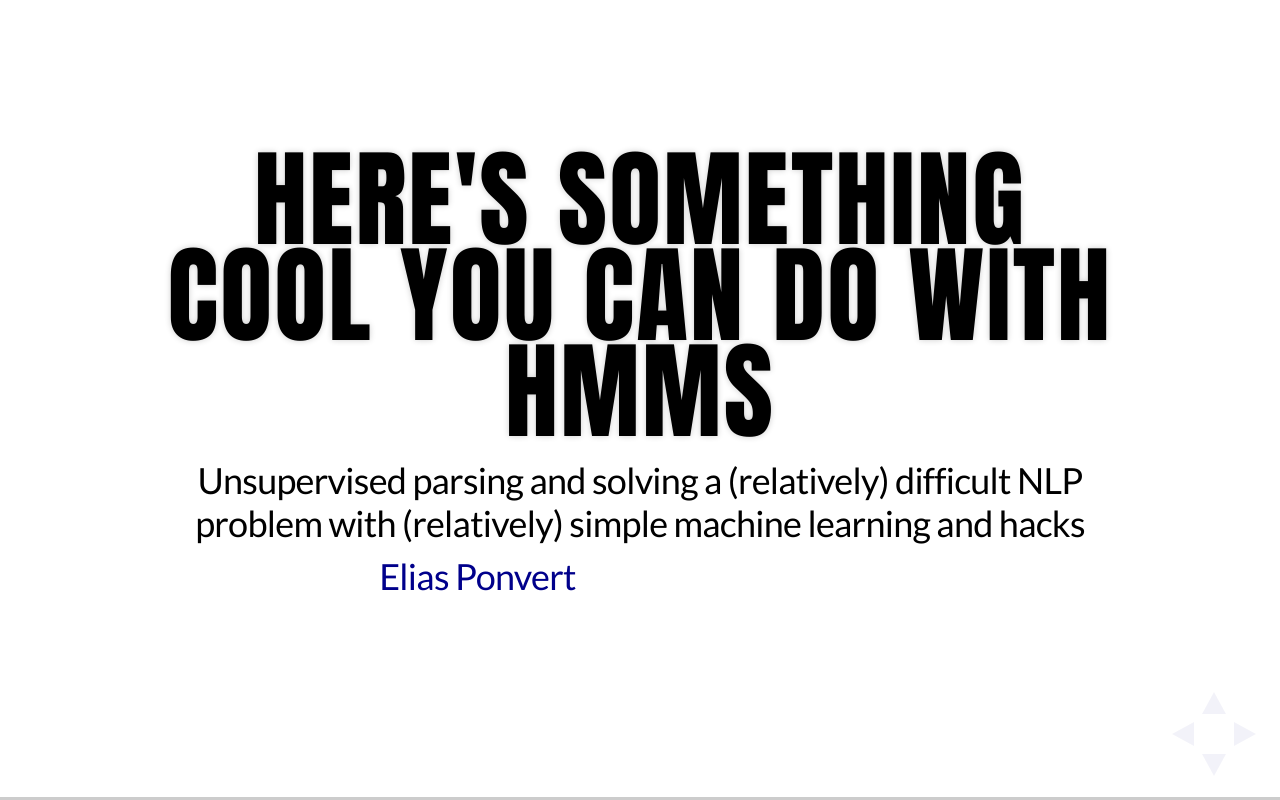
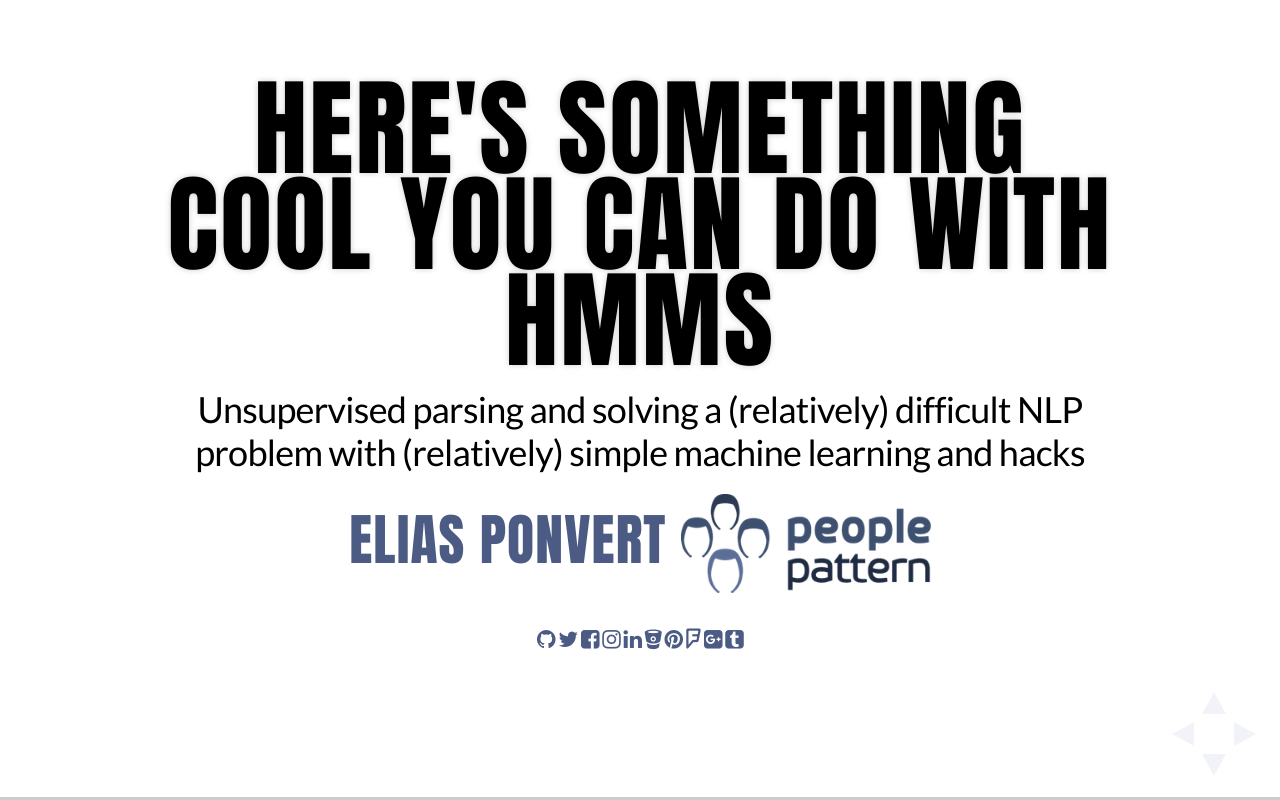
Before and after one commit to eponvert/Beyond-HMMs-Slides, a website: page index.html in a window 1280 px wide. Drawn offline with Linux system fonts and the light colour scheme; a web font is replaced by a local one.

Commit message:
Title page and styling

```diff
--- a/css/theme/simple.css
+++ b/css/theme/simple.css
@@ -52,7 +52,7 @@ body {
  * LINKS
  *********************************************/
 .reveal a:not(.image) {
-  color: darkblue;
+  color: rgb(75, 91, 132);
   text-decoration: none;
   -webkit-transition: color .15s ease;
   -moz-transition: color .15s ease;
@@ -61,7 +61,7 @@ body {
   transition: color .15s ease; }
 
 .reveal a:not(.image):hover {
-  color: #0000f1;
+  color: darkblue;
   text-shadow: none;
   border: none; }
 
@@ -75,18 +75,12 @@ body {
 .reveal section img {
   margin: 15px 0px;
   background: rgba(255, 255, 255, 0.12);
-  border: 4px solid black;
-  box-shadow: 0 0 10px rgba(0, 0, 0, 0.15);
+  border: 0;
   -webkit-transition: all .2s linear;
   -moz-transition: all .2s linear;
   -ms-transition: all .2s linear;
   -o-transition: all .2s linear;
   transition: all .2s linear; }
-
-.reveal a:hover img {
-  background: rgba(255, 255, 255, 0.2);
-  border-color: darkblue;
-  box-shadow: 0 0 20px rgba(0, 0, 0, 0.55); }
 
 /*********************************************
  * NAVIGATION CONTROLS
--- a/index.html
+++ b/index.html
@@ -19,6 +19,18 @@ document.write( '<link rel="stylesheet" href="css/print/' + ( window.location.se
 <!--[if lt IE 9]>
 <script src="lib/js/html5shiv.js"></script>
 <![endif]-->
+<style type="text/css">
+/* FA 4.0.0 and newer */
+.reveal .fa {
+  font-family: 'FontAwesome';
+}
+
+/* FA 3.2.1 and older */
+.reveal [class^="icon-"],
+.reveal [class*=" icon-"]  {
+  font-family: 'FontAwesome';
+}
+</style>
 <link href="//netdna.bootstrapcdn.com/font-awesome/4.0.3/css/font-awesome.css" rel="stylesheet">
 </head>
 <body>
@@ -29,18 +41,27 @@ document.write( '<link rel="stylesheet" href="css/print/' + ( window.location.se
 <h1>Here's something cool you can do with HMMs</h1>
 <p>Unsupervised parsing and solving a (relatively) difficult NLP problem
 with (relatively) simple machine learning and hacks</p>
-<p>
+<div style="margin-top: 40px;">
+<h3 style="display: inline;">
 <a href="http://elias.ponvert.net">Elias Ponvert</a>
-<a href="https://github.com/eponvert" target="_blank"><i class="fa fa-github"></i></a>
-<a href="https://twitter.com/eponvert" target="_blank"><i class="fa fa-twitter"></i></a>
-<a href="https://facebook.com/eponvert" target="_blank"><i class="fa fa-facebook-square"></i></a>
-<a href="https://instagram.com/eponvert" target="_blank"><i class="fa fa-instagram"></i></a>
-<a href="https://linkedin.com/in/eponvert" target="_blank"><i class="fa fa-linkedin"></i></a>
-<a href="https://bitbucket.org/eponvert" target="_blank"><i class="fa fa-bitbucket"></i></a>
-<a href="http://www.pinterest.com/eponvert" target="_blank"><i class="fa fa-pinterest"></i></a>
-<a href="https://foursquare.com/eponvert" target="_blank"><i class="fa fa-foursquare"></i></a>
-<a href="https://plus.google.com/eponvert" target="_blank"><i class="fa fa-google-plus-square"></i></a>
-<a href="http://eponvert.tumblr.com/" target="=_blank"><i class="fa fa-tumblr-square"></i></a>
+</h3>
+<a href="http://peoplepattern.com">
+<img width=250 src="img/pplogo.png" alt="People Pattern Corporation" style="vertical-align: top; margin-top: -20px;">
+</a>
+</div>
+<p style="margin-top: 20px;">
+<small>
+<a href="https://github.com/eponvert" target="_blank"><samp class="fa fa-github"></samp></a>
+<a href="https://twitter.com/eponvert" target="_blank"><samp class="fa fa-twitter"></samp></a>
+<a href="https://facebook.com/eponvert" target="_blank"><samp class="fa fa-facebook-square"></samp></a>
+<a href="https://instagram.com/eponvert" target="_blank"><samp class="fa fa-instagram"></samp></a>
+<a href="https://linkedin.com/in/eponvert" target="_blank"><samp class="fa fa-linkedin"></samp></a>
+<a href="https://bitbucket.org/eponvert" target="_blank"><samp class="fa fa-bitbucket"></samp></a>
+<a href="http://www.pinterest.com/eponvert" target="_blank"><samp class="fa fa-pinterest"></samp></a>
+<a href="https://foursquare.com/eponvert" target="_blank"><samp class="fa fa-foursquare"></samp></a>
+<a href="https://plus.google.com/eponvert" target="_blank"><samp class="fa fa-google-plus-square"></samp></a>
+<a href="http://eponvert.tumblr.com/" target="=_blank"><samp class="fa fa-tumblr-square"></samp></a>
+</small>
 </p>
 </script>
 </section>
```
Also changed, not shown: img/pplogo.png (added).
